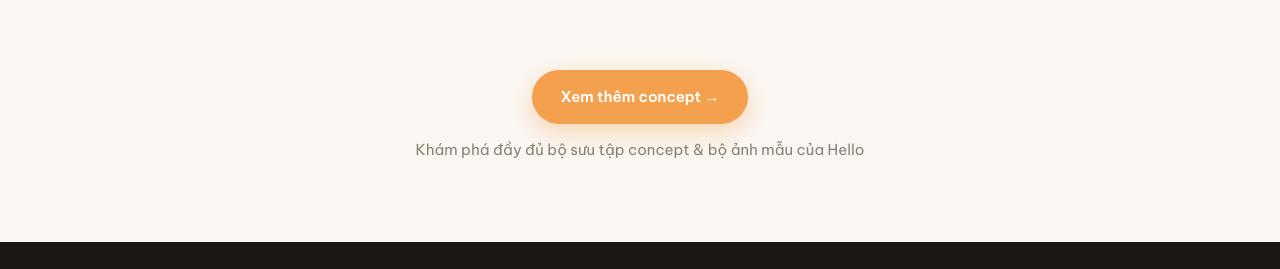
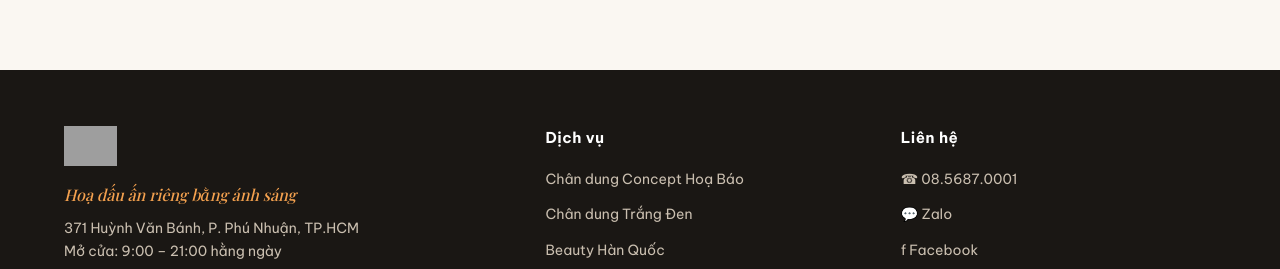
Before and after one commit to hellochupanh/hellochupanh-web, a plain HTML site: page dich-vu/index.html in a window 1280 px wide. Shown: the part 2691-2960 px from the top of the page. Drawn offline with nearby package versions, Linux system fonts and the light colour scheme; grey boxes are pictures that could not be loaded.

Commit message:
Add files via upload

```diff
--- a/dich-vu/index.html
+++ b/dich-vu/index.html
@@ -125,13 +125,6 @@
   </div>
 </section>
 
-<section class="block" style="padding-top:0; text-align:center">
-  <div class="wrap">
-    <a class="btn btn-gold" href="/concept/">Xem thêm concept →</a>
-    <p style="color:var(--muted); margin-top:14px; font-size:15px">Khám phá đầy đủ bộ sưu tập concept &amp; bộ ảnh mẫu của Hello</p>
-  </div>
-</section>
-
 <footer class="ft">
   <div class="wrap">
     <div class="ft-grid">
```
